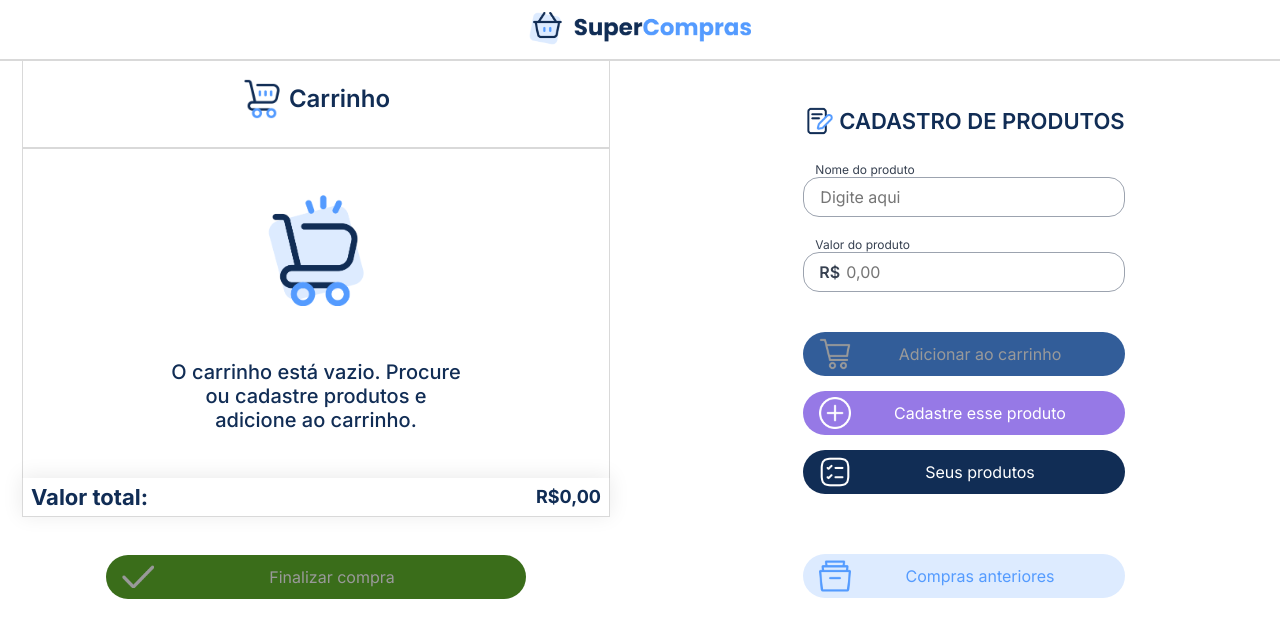
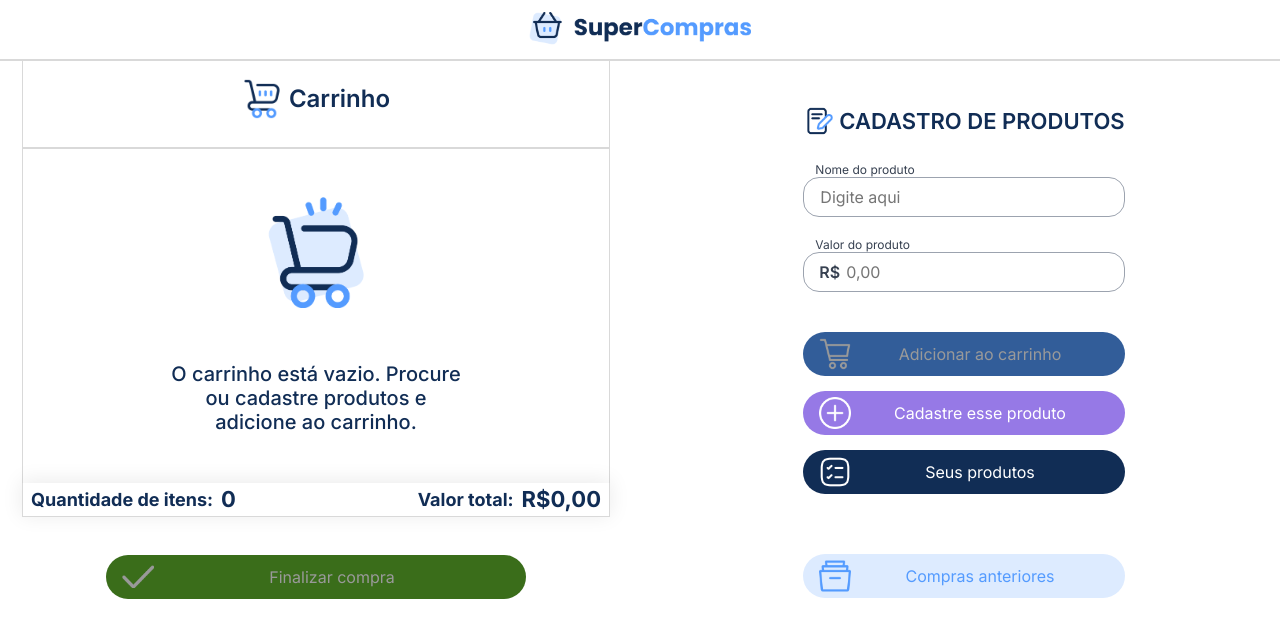
Before and after one commit to joaomichalskiTI/carrinho_de_compras, a React (Create React App) app: page / in a window 1280 px wide. Shown: the top 638 px of the page. Built offline with nearby package versions, Linux system fonts and the light colour scheme.

Commit message:
Importação de dados para a payScreen. Adição de localStorage

```diff
--- a/src/components/header/index.jsx
+++ b/src/components/header/index.jsx
@@ -9,7 +9,7 @@ function Header({ screnPay, setScreen }) {
     return (
         <header
             style={
-                screnPay === "2"
+                screnPay
                     ? {
                         justifyContent: "space-between",
                         padding: "12px 50px 14px",
@@ -17,13 +17,13 @@ function Header({ screnPay, setScreen }) {
                     : { justifyContent: "center" }
             }
         >
-            {screnPay === "2" && (
+            {screnPay && (
                 <div className="back">
                     <Button onClick={setScreen} src={back} label={"Voltar"} />
                 </div>
             )}
             <img src={logo} alt="logo" draggable={false} />
-            {screnPay === "2" && <span />}
+            {screnPay && <span />}
         </header>
     );
 }
--- a/src/components/layout/index.jsx
+++ b/src/components/layout/index.jsx
@@ -1,4 +1,4 @@
-import { useState } from "react";
+import { useState, useEffect } from "react";
 
 import "./styles.css";
 
@@ -13,11 +13,17 @@ import ModalItems from "../modalItems";
 import { initialCart } from "../../db";
 
 function Layout() {
-    const [screen, setScreen] = useState("1");
+    const [screen, setScreen] = useState({
+        isOpen: false,
+        itemId: {},
+    });
 
     const [open, setOpen] = useState(false);
     const [openItems, setOpenItems] = useState(false);
-    const [cart, setCart] = useState(initialCart);
+    const [cart, setCart] = useState(() => {
+        const savedCart = localStorage.getItem("cart");
+        return savedCart ? JSON.parse(savedCart) : initialCart;
+    });
 
     const handleAddToCart = (newItem) => {
         setCart((prevCart) => [...prevCart, newItem]);
@@ -27,16 +33,22 @@ function Layout() {
         setCart((prevCart) => prevCart.filter((item) => item.id !== itemId));
     };
 
+    useEffect(() => {
+        localStorage.setItem("cart", JSON.stringify(cart));
+    }, [cart]);
+
     return (
         <div className="layout">
-            <Header screnPay={screen} setScreen={() => setScreen("1")} />
+            <Header screnPay={screen.isOpen} setScreen={() => setScreen(false, [])} />
             <main>
-                {screen === "1" ? (
+                {!screen.isOpen ? (
                     <>
                         <Table
                             cart={cart}
                             handleDeleteFromCart={handleDeleteFromCart}
-                            setOpenPayScreen={() => setScreen("2")}
+                            setOpenPayScreen={({ isOpen, itemId }) => {
+                                setScreen({ isOpen, itemId });
+                            }}
                         />
                         <Form
                             isOpenModalCarts={() => setOpen(true)}
@@ -45,7 +57,7 @@ function Layout() {
                         />
                     </>
                 ) : (
-                    <PayScreen setOpenPayScreen={() => handleAddToCart("1")} />
+                    <PayScreen payCart={screen.itemId} />
                 )}
             </main>
             {open && <ModalCarts onClose={() => setOpen(false)} />}
--- a/src/components/payScreen/index.jsx
+++ b/src/components/payScreen/index.jsx
@@ -2,23 +2,31 @@ import React from "react";
 
 import Button from "../button";
 
-import Notes from "../notes"
+import Notes from "../notes";
 
 import finish from "../../assets/finish.png";
 import pay from "../../assets/pay.png";
 import cash from "../../assets/money.png";
 import check from "../../assets/check.png";
-import hundred from "../../assets/100.png"
-import fifty from "../../assets/50.png"
-import twenty from "../../assets/20.png"
-import ten from "../../assets/10.png"
-import five from "../../assets/5.png"
-import two from "../../assets/2.png"
-import one from "../../assets/1.png"
+import hundred from "../../assets/100.png";
+import fifty from "../../assets/50.png";
+import twenty from "../../assets/20.png";
+import ten from "../../assets/10.png";
+import five from "../../assets/5.png";
+import two from "../../assets/2.png";
+import one from "../../assets/1.png";
 
 import "./styles.css";
 
-function payScreen() {
+function payScreen(payCart) {
+    const calculateTotalValue = () => {
+        return payCart.payCart.reduce((total, item) => {
+            return total + (parseFloat(item.value) || 0);
+        }, 0);
+    };
+
+    const totalValue = calculateTotalValue();
+
     return (
         <div className="payScreen_content">
             <div className="pay_content">
@@ -42,20 +50,23 @@ function payScreen() {
                                 </tr>
                             </thead>
                             <tbody>
-                                <tr>
-                                    <td>
-                                        <p>Caixa de leite</p>
-                                    </td>
-                                    <td>
-                                        <p>R$5,00</p>
-                                    </td>
-                                </tr>
+                                {payCart.payCart.map((item, index) => (
+                                    <tr key={index}>
+                                        <td>
+                                            <p>{item.name}</p>
+                                        </td>
+
+                                        <td>
+                                            <p>{item.value}</p>
+                                        </td>
+                                    </tr>
+                                ))}
                             </tbody>
                         </table>
                     </div>
                     <div className="value_pay">
                         <h2>Valor total:</h2>
-                        <h2>R$1.500,00</h2>
+                        <h1>R${totalValue.toFixed(2).replace(".", ",")}</h1>
                     </div>
                 </div>
             </div>
@@ -92,7 +103,6 @@ function payScreen() {
                     />
                 </div>
             </div>
-
         </div>
     );
 }
--- a/src/components/payScreen/styles.css
+++ b/src/components/payScreen/styles.css
@@ -7,6 +7,12 @@
   padding: 10px;
   padding-top: 0;
   color: #112d55;
+}
+
+@media (max-width: 901px) {
+  .payScreen_content {
+    flex-direction: column;
+  }
 }
 
 .pay_content {
@@ -25,7 +31,7 @@
   gap: 10px;
   border-bottom: 2px solid #d9d9d9;
   border-right: 2px solid #d9d9d9;
-  border-left:2px solid #d9d9d9;
+  border-left: 2px solid #d9d9d9;
 }
 
 .title_info_content {
@@ -50,8 +56,8 @@
   max-height: 380px;
   flex-grow: 1;
   border-right: 2px solid #d9d9d9;
-  border-left:2px solid #d9d9d9;
-  border-bottom: 2px solid #d9d9d9;;
+  border-left: 2px solid #d9d9d9;
+  border-bottom: 2px solid #d9d9d9;
   overflow-y: auto;
 }
 
@@ -88,7 +94,6 @@
   width: 100%;
   gap: 15px;
   padding: 10px;
-
 }
 
 .btn_close_cart {
@@ -96,7 +101,7 @@
   align-items: center;
   justify-content: center;
   width: 100%;
-  padding-top: 15px ;
+  padding-top: 15px;
 
   .button {
     width: 60%;
--- a/src/components/table/index.jsx
+++ b/src/components/table/index.jsx
@@ -14,6 +14,10 @@ import { columns } from "../../db";
 function Table({ cart, handleDeleteFromCart, setOpenPayScreen }) {
     const [quantity, setQuantity] = useState(0);
     const [disabled, setDisabled] = useState(false);
+
+    const handleOpenModal = (cart) => {
+        setOpenPayScreen({ isOpen: true, itemId: cart });
+    };
 
     const handleLessQuantity = () => {
         setQuantity(quantity - 1);
@@ -63,6 +67,7 @@ function Table({ cart, handleDeleteFromCart, setOpenPayScreen }) {
                                 </div>
                             </div>
                         ) : (
+                            <div className="overflow">
                                 <table>
                                     <thead>
                                         <tr>
@@ -126,11 +131,18 @@ function Table({ cart, handleDeleteFromCart, setOpenPayScreen }) {
                                         ))}
                                     </tbody>
                                 </table>
+                            </div>
                         )}
                     </div>
                     <div className="value">
-                        <h1>Valor total:</h1>
-                        <h2>R${totalValue.toFixed(2).replace(".", ",")}</h2>
+                        <div className="quantity">
+                            <h2>Quantidade de itens:</h2>
+                            <h1>{cart.length}</h1>
+                        </div>
+                        <div className="price">
+                            <h2>Valor total:</h2>
+                            <h1>R${totalValue.toFixed(2).replace(".", ",")}</h1>
+                        </div>
                     </div>
                 </div>
                 <div className="btn_submit">
@@ -140,7 +152,7 @@ function Table({ cart, handleDeleteFromCart, setOpenPayScreen }) {
                         color={"#fff"}
                         background="#60b52c"
                         disabled={disabled}
-                        onClick={setOpenPayScreen}
+                        onClick={() => handleOpenModal(cart)}
                     />
                 </div>
             </div>
--- a/src/components/table/styles.css
+++ b/src/components/table/styles.css
@@ -4,6 +4,12 @@
   width: 100%;
   height: 100%;
   min-height: 538px;
+}
+
+.overflow {
+  overflow: scroll;
+  width: 100%;
+  height: 100%;
 }
 
 .table {
@@ -13,7 +19,7 @@
   gap: 38px;
   width: 100%;
   height: auto;
-  color: #112D55
+  color: #112d55;
 }
 
 .table_content {
@@ -128,6 +134,14 @@ tbody tr td p {
   box-shadow: 0 -2px 20px 1px #00000014;
 }
 
+.value .quantity,
+.value .price {
+  display: flex;
+  align-items: center;
+  justify-content: center;
+  gap: 8px;
+}
+
 .btn_quantity_container {
   display: flex;
   align-items: center;
@@ -159,6 +173,7 @@ tbody tr td p {
 .value h1 {
   color: #112d55;
   font-size: 22px;
+  line-height: 0;
 }
 
 .value h2 {
```
Lines whose indentation alone changed are shown as unchanged.
